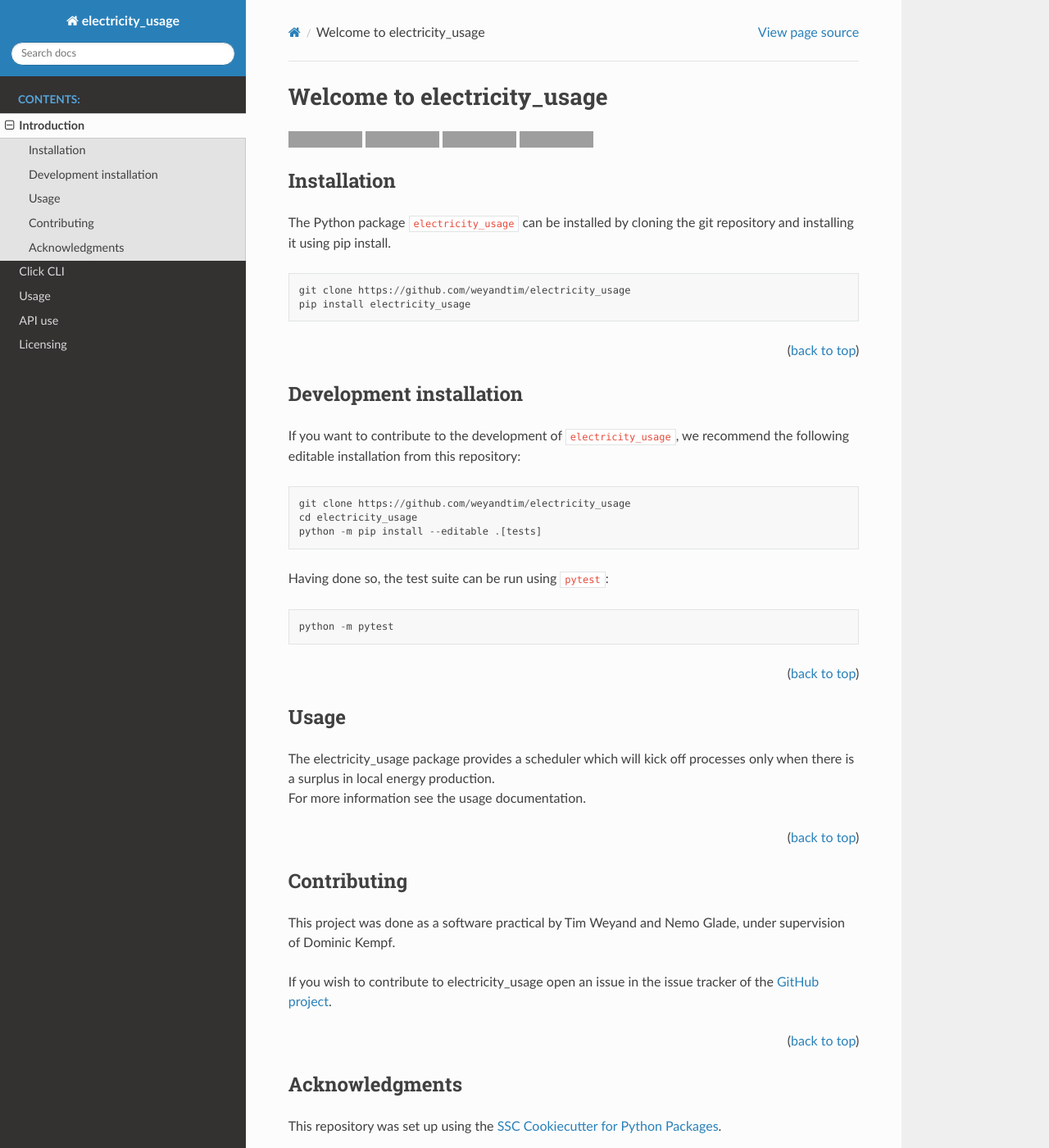
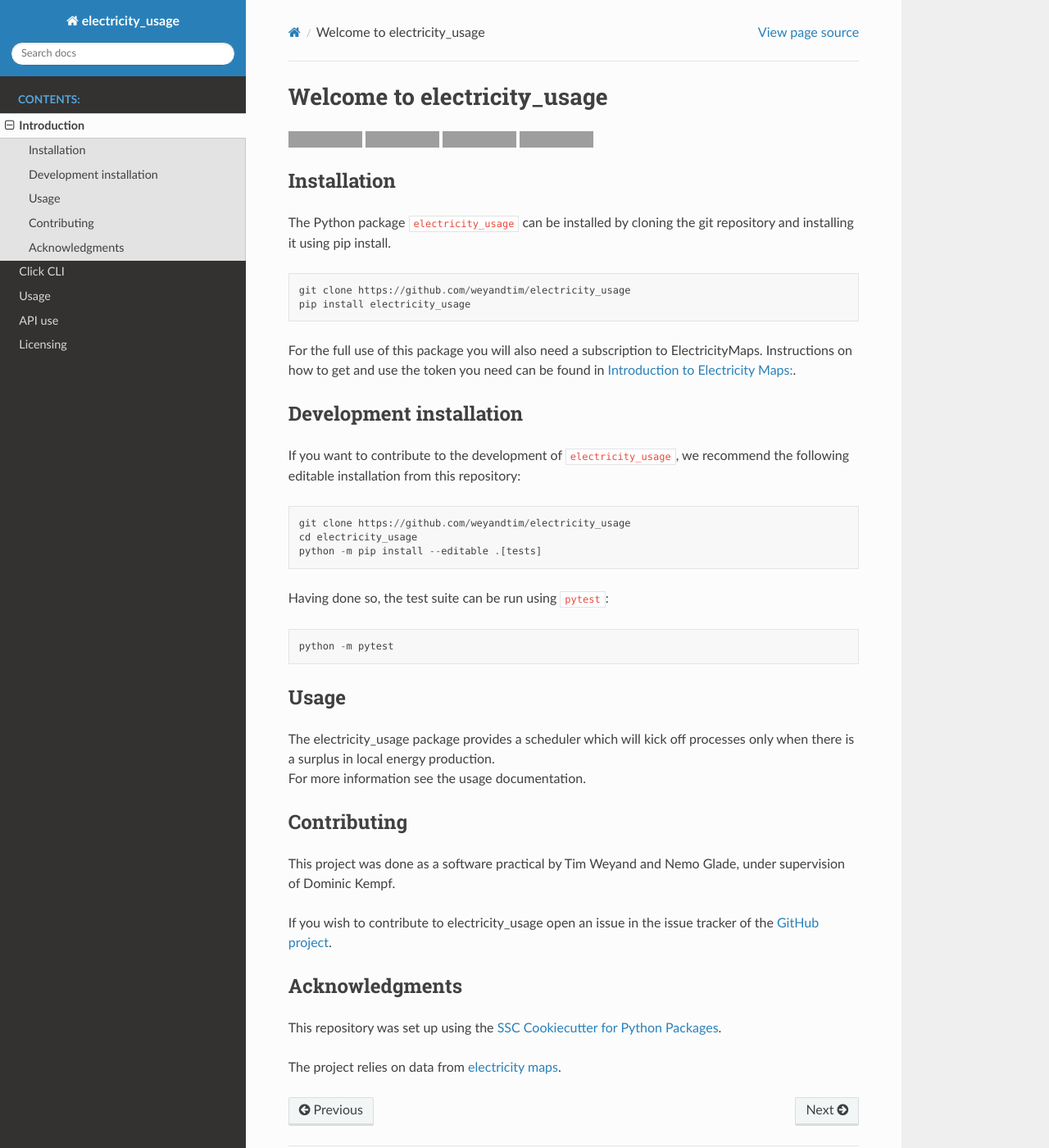
Before and after one commit to weyandtim/electricity_usage, a Sphinx documentation site: the page built from doc/intro.rst, in a window 1280 px wide and 1400 px high. Shown: the whole window at 82% size. Built offline with Sphinx 7.4.7 and the Read the Docs theme 2.0.0, drawn with Linux system fonts in a browser that asks for light colours; grey boxes are pictures that could not be loaded.

Commit message:
API instructions for installation processw

````diff
--- a/README.md
+++ b/README.md
@@ -13,9 +13,10 @@
 git clone https://github.com/weyandtim/electricity_usage
 pip install electricity_usage
 ```
-<!-- Hier muss auf jeden Fall noch eine Beschreibung wie der Spaß mit dem AP key funktioniert! -->
+For the full use of this package you will also need a subscription to ElectricityMaps. Instructions on how to get and use the token you need can be found in :ref:`api-ref`.
 
-<p align="right">(<a href="#readme-top">back to top</a>)</p>
+<!-- @Tim kann sein dass das nicht reicht, deine Entscheidung -->
+
 
 ## Development installation
 
@@ -34,7 +35,6 @@
 python -m pytest
 ```
 
-<p align="right">(<a href="#readme-top">back to top</a>)</p>
 
 ## Usage
 
@@ -42,7 +42,6 @@
 For more information see the usage documentation.
 <!-- usage should be linked properly here, if possible -->
 
-<p align="right">(<a href="#readme-top">back to top</a>)</p>
 
 ## Contributing
 
@@ -50,7 +49,6 @@
 
 If you wish to contribute to electricity\_usage open an issue in the issue tracker of the [GitHub project](https://github.com/weyandtim/electricity_usage/issues).
 
-<p align="right">(<a href="#readme-top">back to top</a>)</p>
 
 ## Acknowledgments
 
--- a/doc/usage.rst
+++ b/doc/usage.rst
@@ -18,4 +18,4 @@
     - ``--commandline`` <string>
    For a more detailed description, see :ref:`click-ref`
 
-3. To stop the tool and abandon all queued jobs, use ``stop``
+3. To stop the tool and abandon all queued jobs, use ``stop``.
````
Also changed, not shown: 1 other file.
